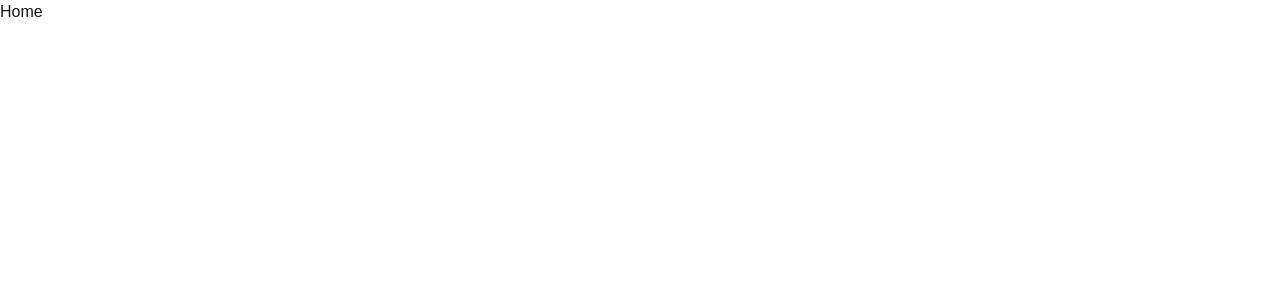
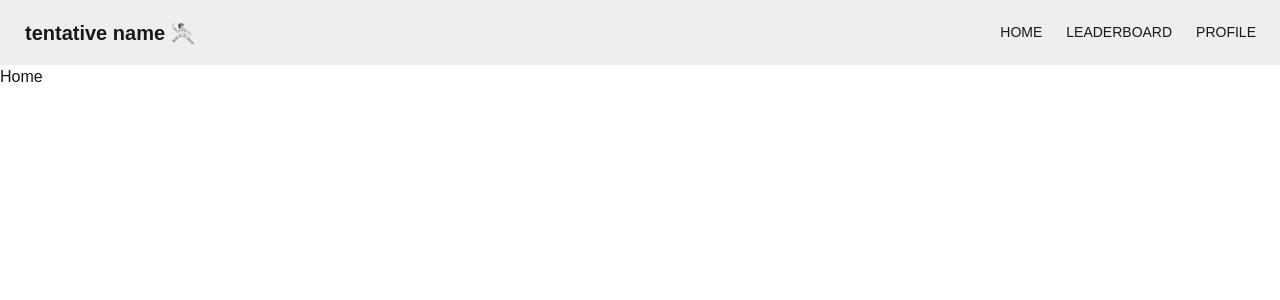
Before and after one commit to devsoc-unsw/trainee-psychic-25t1, a Next.js app in the folder frontend/: page / in a window 1280 px wide. Shown: the top 300 px of the page. Built offline with nearby package versions, Linux system fonts and the light colour scheme.

Commit message:
added basic navbar to home page

```diff
--- /dev/null
+++ b/frontend/src/app/Navbar.jsx
@@ -0,0 +1,30 @@
+
+export default function Navbar() {
+  return (
+    <div className="navbar bg-base-300">
+      <div className="navbar-start">
+        <div className="dropdown">
+          <div tabIndex={0} role="button" className="btn btn-ghost lg:hidden">
+            <svg xmlns="http://www.w3.org/2000/svg" className="h-5 w-5" fill="none" viewBox="0 0 24 24" stroke="currentColor"> <path strokeLinecap="round" strokeLinejoin="round" strokeWidth="2" d="M4 6h16M4 12h8m-8 6h16" /> </svg>
+          </div>
+          <ul
+            tabIndex={0}
+            className="menu menu-md dropdown-content bg-base-100 rounded-box z-1 mt-3 w-72 p-4 shadow">
+            <li><a>HOME</a></li>
+            <li><a>LEADERBOARD</a></li>
+            <li><a>PROFILE</a></li>
+          </ul>
+        </div>
+
+        <a className="btn btn-ghost text-xl">tentative name 🤺</a>
+      </div>
+      <div className="navbar-end hidden lg:flex">
+        <ul className="menu menu-horizontal px-1">
+          <li><a>HOME</a></li>
+          <li><a>LEADERBOARD</a></li>
+          <li><a>PROFILE</a></li>
+        </ul>
+      </div>
+    </div>
+  )
+}
--- a/frontend/src/app/page.jsx
+++ b/frontend/src/app/page.jsx
@@ -1,6 +1,18 @@
+"use client"
+
+import Navbar from "./Navbar";
+import { useEffect, useState } from 'react';
+
 export default function Home() {
+  const [loggedIn, setLoggedIn] = useState(false)
+
+  useEffect(() => {
+    // somehow check if logged in
+  }, [])
+
   return (
     <div>
+      <Navbar/>
       <h1>Home</h1>
     </div>
   );
```
